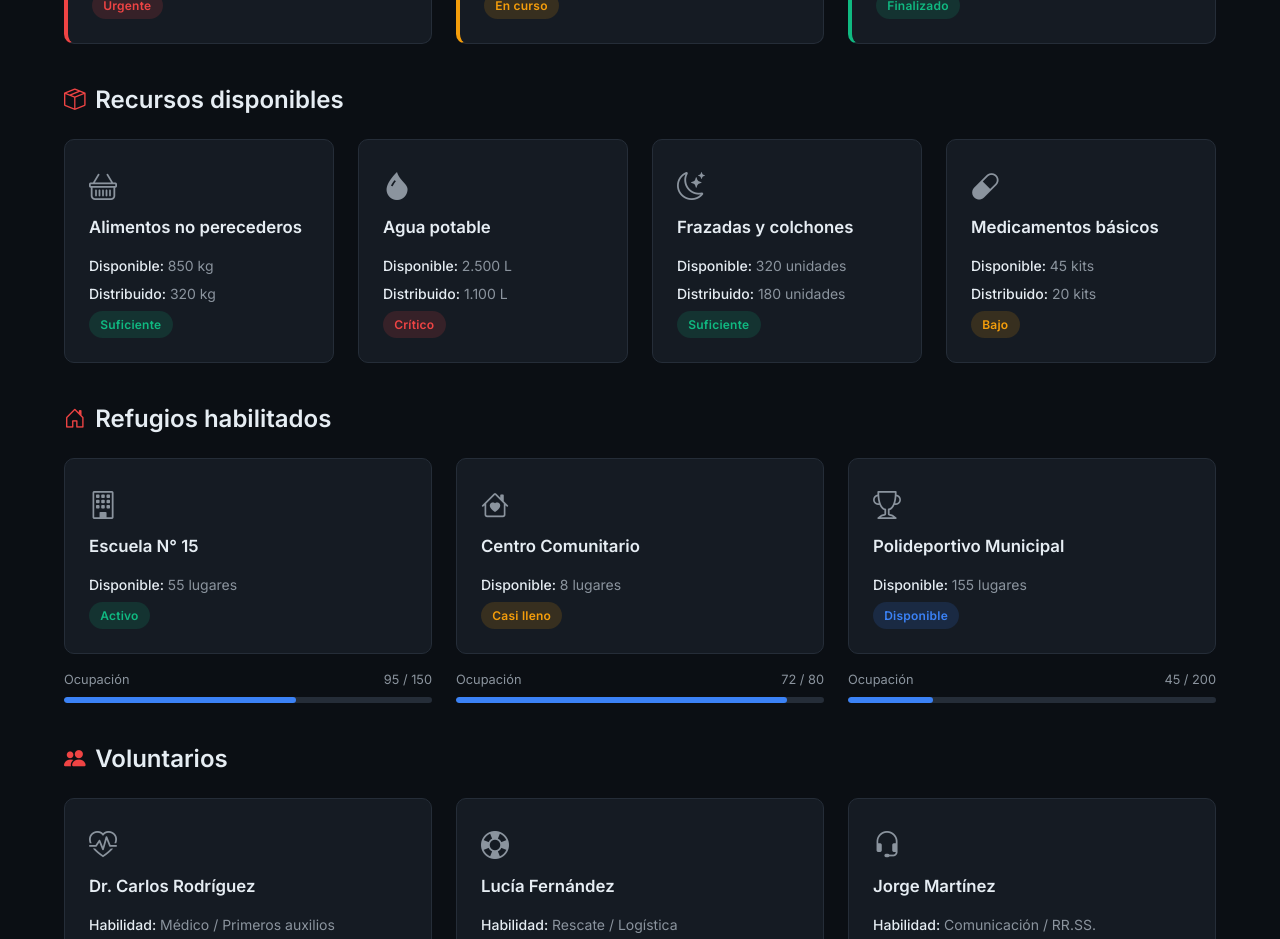
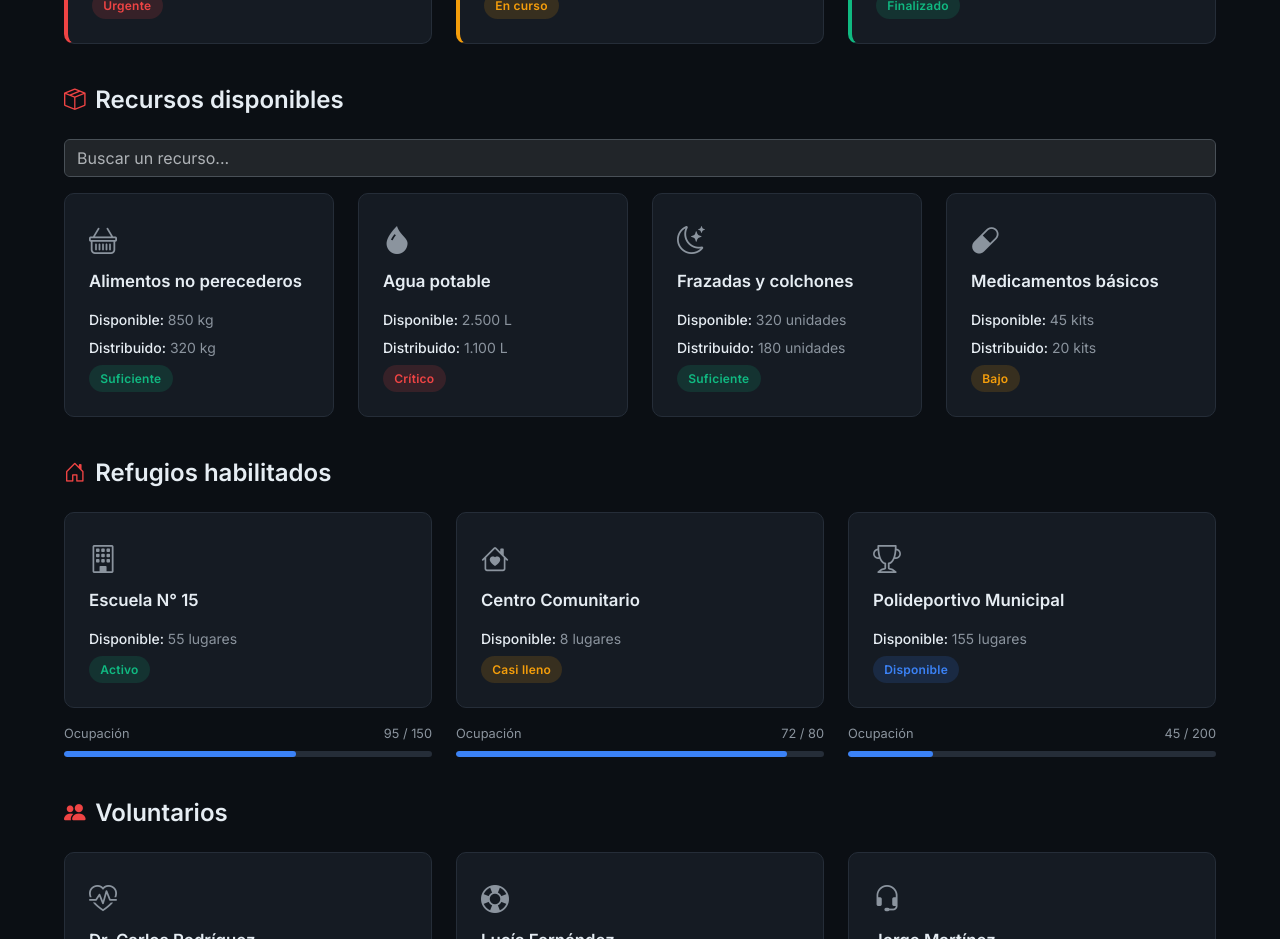
Before and after one commit to conty-111/geco-frontend, a React (Vite) app: page / in a window 1280 px wide. Shown: the part 820-1759 px from the top of the page. Built offline with nearby package versions, Linux system fonts and the light colour scheme.

Commit message:
feat: agrega input de busqueda en Recursos con Bootstrap

```diff
--- a/src/components/sections/Recursos.jsx
+++ b/src/components/sections/Recursos.jsx
@@ -2,6 +2,7 @@ import { recursos } from "../../data/recursos";
 import Tarjeta from "../ui/Tarjeta";
 import TituloSeccion from "../ui/TituloSeccion";
 import { useState } from "react";
+import { Form } from "react-bootstrap";
 
 export default function Recursos() {
   const [busqueda, setBusqueda] = useState("");
@@ -13,6 +14,15 @@ export default function Recursos() {
   return (
     <section className="seccion" id="recursos">
       <TituloSeccion icono="bi-box-seam" texto="Recursos disponibles" />
+
+      <Form.Control
+        type="text"
+        placeholder="Buscar un recurso..."
+        className="mb-3"
+        data-bs-theme="dark"
+        value={busqueda}
+        onChange={(e) => setBusqueda(e.target.value)}
+      />
 
       <div className="grilla-tarjetas">
         {recursosFiltrados.map((recurso) => (
```
